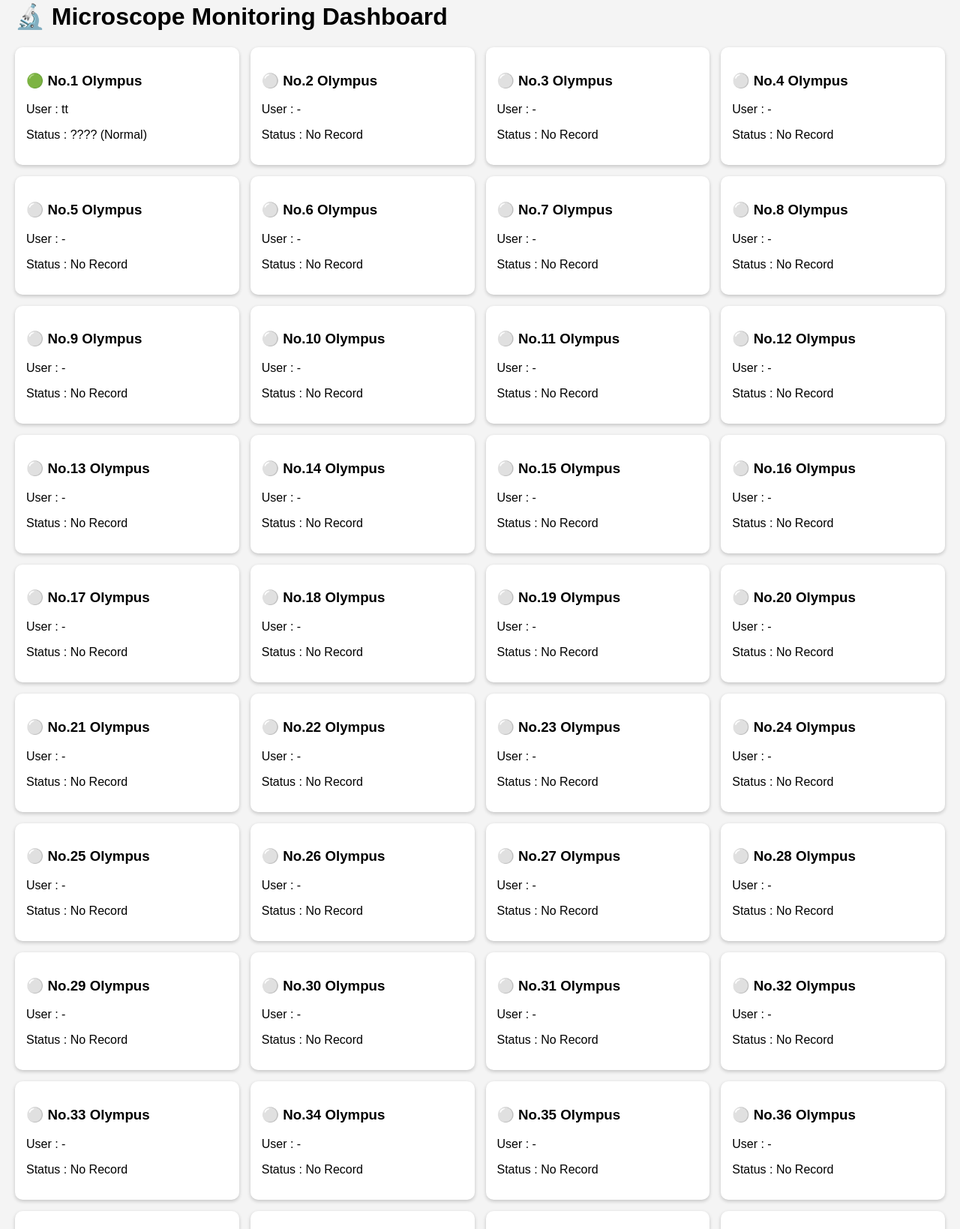
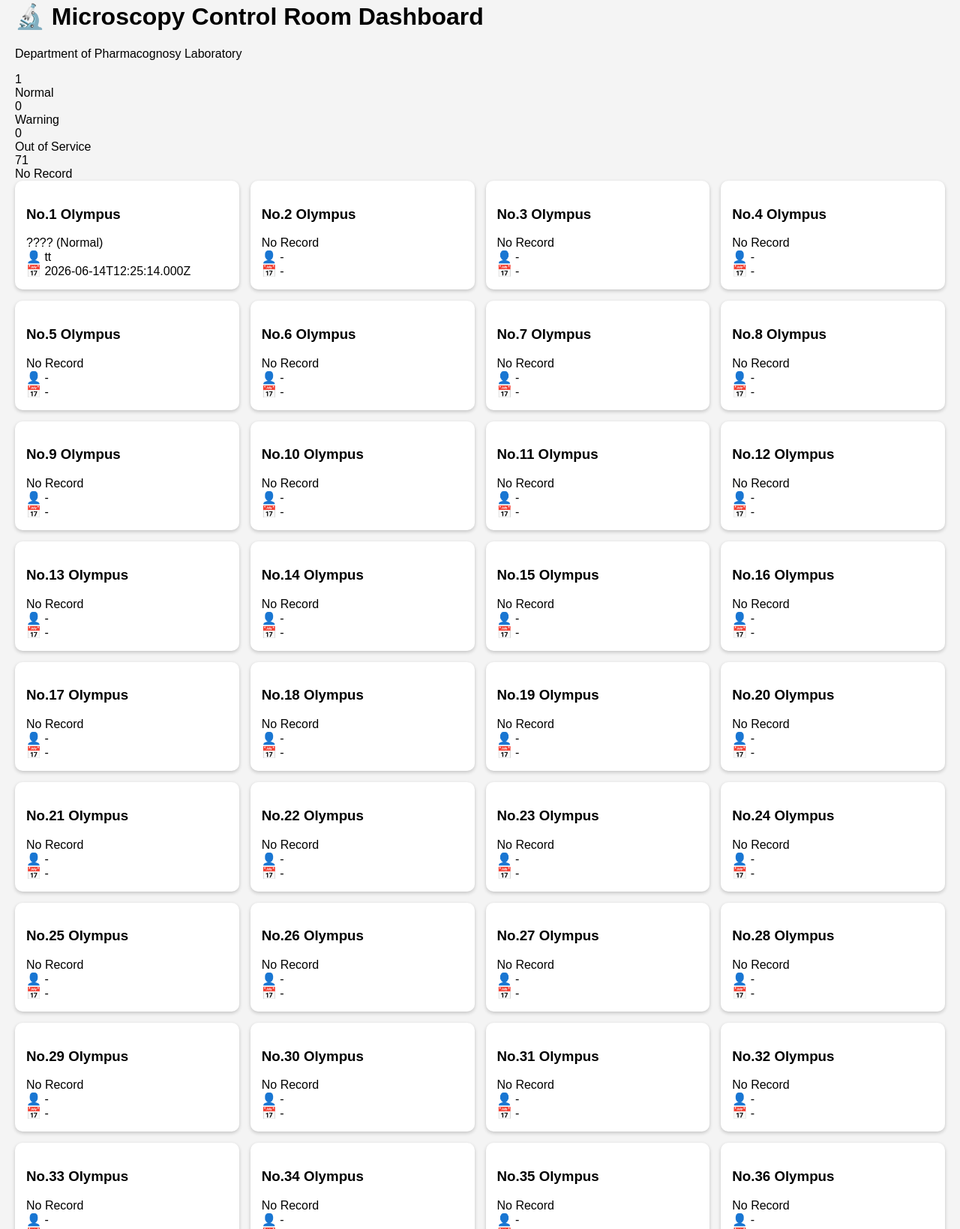
Before and after one commit to laboratorypcog2562-pcog/microscope-dashboard, a plain HTML site: page index.html in a window 1280 px wide. Shown: the part 18-1657 px from the top of the page at 75% size. Drawn offline with Linux system fonts and the light colour scheme.

Commit message:
Update index.html

```diff
--- a/index.html
+++ b/index.html
@@ -1,9 +1,10 @@
 <!DOCTYPE html>
-<html>
+<html lang="en">
 
 <head>
 <meta charset="UTF-8">
-<title>Microscope Dashboard</title>
+<meta name="viewport" content="width=device-width, initial-scale=1.0">
+<title>Microscopy Control Room</title>
 
 <link rel="stylesheet" href="style.css">
 
@@ -11,50 +12,103 @@
 
 <body>
 
-<h1>🔬 Microscope Monitoring Dashboard</h1>
+<div class="header">
+
+<h1>🔬 Microscopy Control Room Dashboard</h1>
+
+<p>
+Department of Pharmacognosy Laboratory
+</p>
+
+</div>
+
+<div class="summary">
+
+<div class="summary-card normal">
+<div id="normalCount">0</div>
+<span>Normal</span>
+</div>
+
+<div class="summary-card warning">
+<div id="warningCount">0</div>
+<span>Warning</span>
+</div>
+
+<div class="summary-card danger">
+<div id="dangerCount">0</div>
+<span>Out of Service</span>
+</div>
+
+<div class="summary-card norecord">
+<div id="norecordCount">0</div>
+<span>No Record</span>
+</div>
+
+</div>
 
 <div id="dashboard"></div>
 
 <script>
 
 fetch('data.json')
+
 .then(response => response.json())
+
 .then(data => {
 
+let normal = 0;
+let warning = 0;
+let danger = 0;
+let norecord = 0;
+
 const dashboard =
-document.getElementById('dashboard');
+document.getElementById("dashboard");
 
 data.forEach(item => {
 
-let emoji = "⚪";
+let cardClass = "norecord";
 
-if(item.status.includes("Normal"))
-emoji = "🟢";
+if(item.status.includes("Normal")){
 
-if(item.status.includes("Warning"))
-emoji = "🟡";
+cardClass = "normal";
+normal++;
 
-if(item.status.includes("Out of Service"))
-emoji = "🔴";
+}
+else if(item.status.includes("Warning")){
+
+cardClass = "warning";
+warning++;
+
+}
+else if(item.status.includes("Out of Service")){
+
+cardClass = "danger";
+danger++;
+
+}
+else{
+
+norecord++;
+
+}
 
 dashboard.innerHTML += `
 
-<div class="card">
+<div class="card ${cardClass}">
 
-<h3>
-${emoji}
-${item.microscope}
-</h3>
+<h3>${item.microscope}</h3>
 
-<p>
-User :
-${item.user}
-</p>
+<div class="status">
+${item.status}
+</div>
 
-<p>
-Status :
-${item.status}
-</p>
+<div class="user">
+👤 ${item.user}
+</div>
+
+<div class="date">
+📅 ${item.date}
+</div>
 
 </div>
 
@@ -62,6 +116,18 @@ ${item.status}
 
 });
 
+document.getElementById("normalCount").innerText =
+normal;
+
+document.getElementById("warningCount").innerText =
+warning;
+
+document.getElementById("dangerCount").innerText =
+danger;
+
+document.getElementById("norecordCount").innerText =
+norecord;
+
 });
 
 </script>
```
